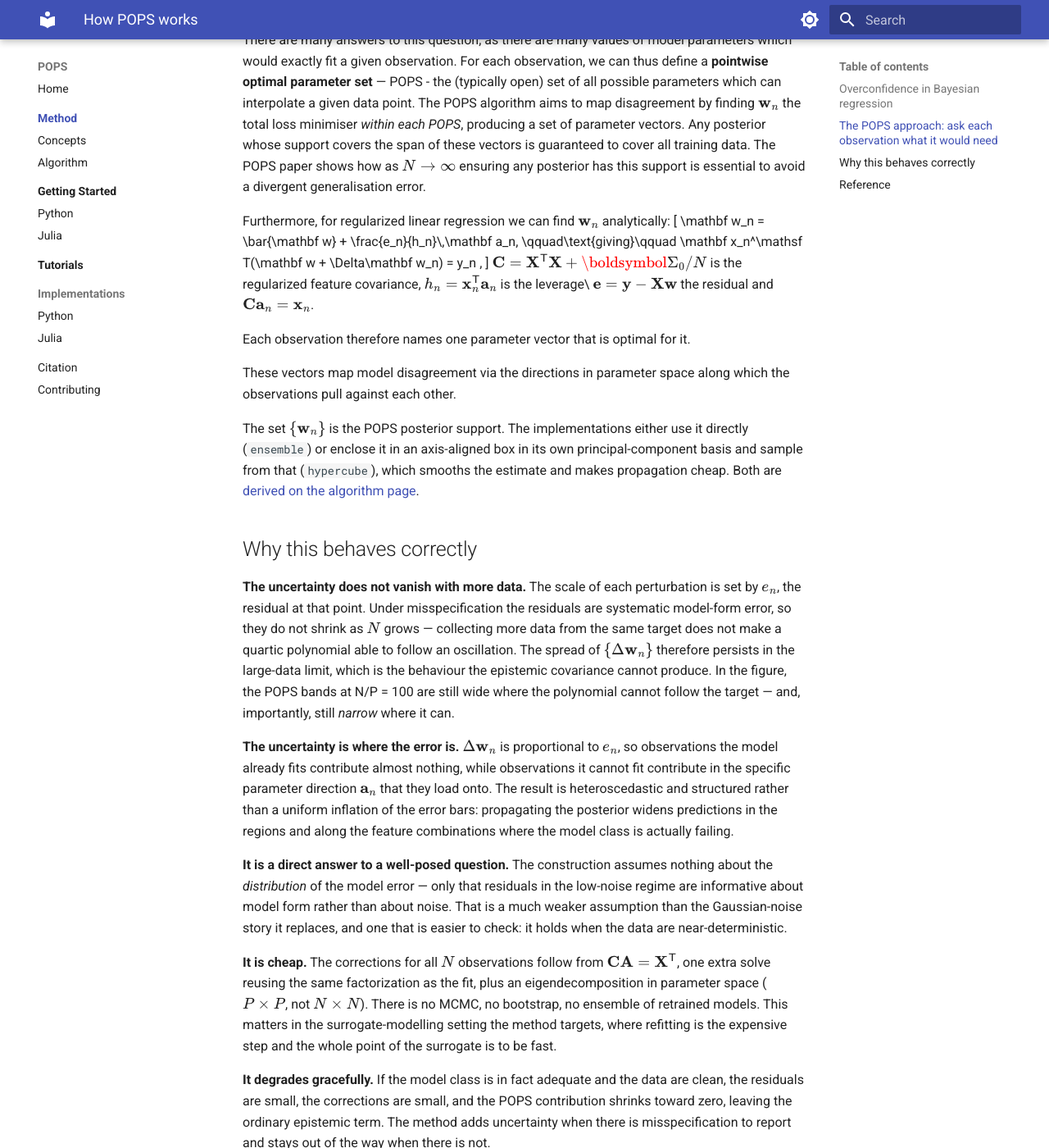
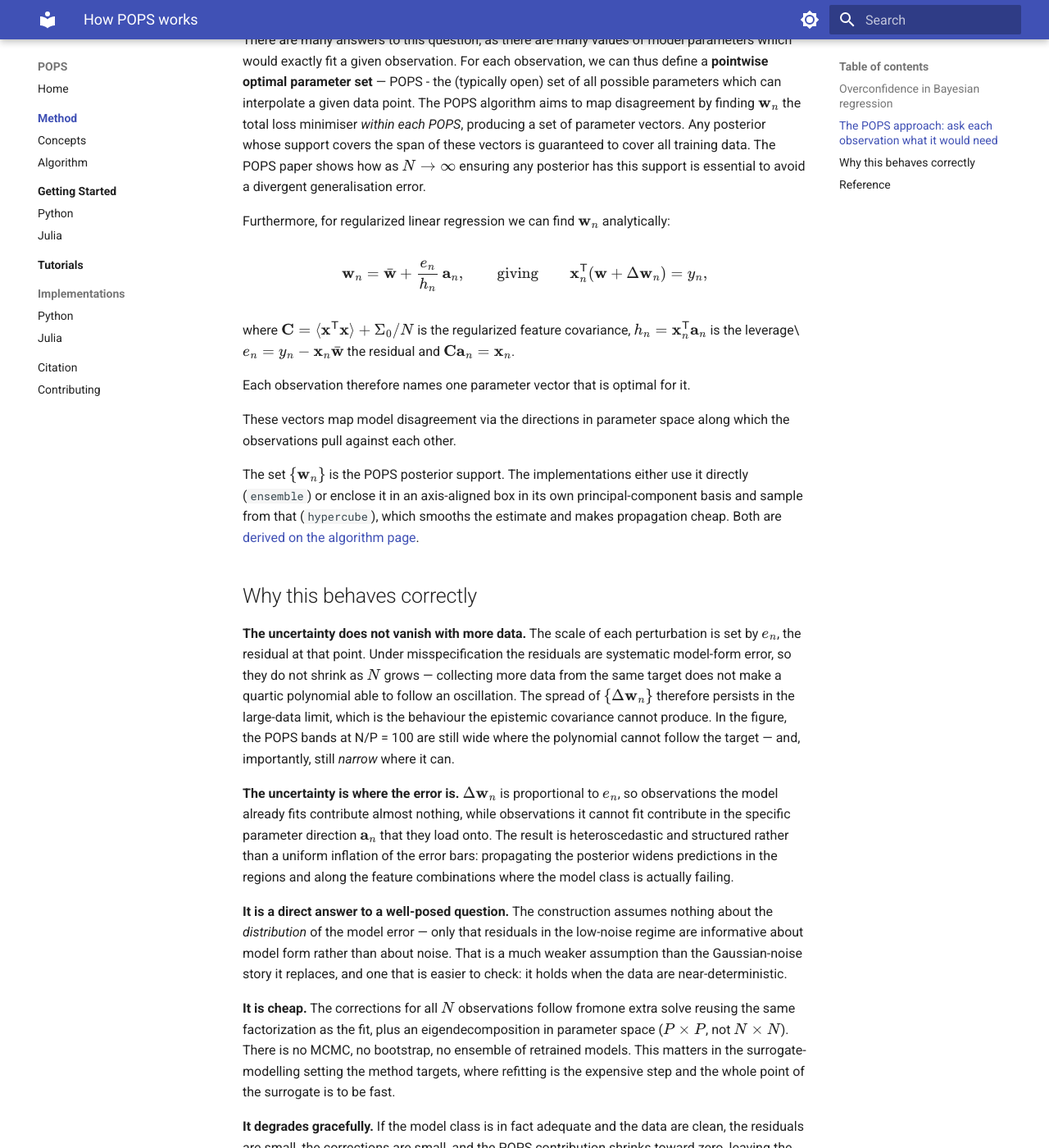
Before and after one commit to POPS-UQ/POPS-UQ.github.io, an MkDocs documentation site: the page built from docs/method/index.md, in a window 1280 px wide and 1400 px high, scrolled down 1445 px. Shown: the whole window at 82% size. Built offline with MkDocs 1.6.1 and Material for MkDocs 9.7.7, drawn with Linux system fonts in a browser that asks for light colours; some of the changed text lies outside the part shown.

Commit message:
Fix variable notation and clarify residual definitions
Corrected variable notation from 'X' to 'x' in mathematical expressions and clarified residual definitions.

```diff
--- a/docs/method/index.md
+++ b/docs/method/index.md
@@ -21,7 +21,7 @@ The approach returns a posterior over parameters with covariance
 
 \[
 {\bf\Sigma}_{\text{epistemic}}
-= \left( N\langle\mathbf X^\mathsf T\mathbf X\rangle + \lambda\mathbf I\right)^{-1},
+= \left( N\langle\mathbf x^\mathsf T\mathbf x\rangle + \lambda\mathbf I\right)^{-1},
 \]
 
 *If* the problem was specified, this would be correct: this is how much
@@ -39,11 +39,11 @@ many applications the question is wrong in two ways at once:
 
 - **The aleatoric noise is negligible.** Deterministic simulation output has no
   measurement noise worth speaking of. So the residual is not noise: it is
-  model-form error, a systematic and reproducible function of \(\mathbf X\).
+  model-form error, a systematic and reproducible function of \(\mathbf x\).
 
 Fit such data with a standard Bayesian method and the two failures compound.
 The estimator sees a large residual and attributes it to noise. Meanwhile
-\(\boldsymbol\Sigma_{\text{epistemic}}\) keeps shrinking, so the *parameter*
+\(\bf\Sigma_{\text{epistemic}}\) keeps shrinking, so the *parameter*
 uncertainty collapses even as the model stays systematically wrong. The top row
 of the figure on the [home page](../index.md) shows exactly this: at N/P = 100
 the Bayesian Ridge credible interval is tight and excludes the truth over most
@@ -71,14 +71,16 @@ cover all training data. The POPS paper shows how as \(N\to\infty\) ensuring any
 is essential to avoid a divergent generalisation error.
 
 Furthermore, for regularized linear regression we can find \(\mathbf w_n\) analytically:
+
 \[
 \mathbf w_n = \bar{\mathbf w} + \frac{e_n}{h_n}\,\mathbf a_n,
 \qquad\text{giving}\qquad
 \mathbf x_n^\mathsf T(\mathbf w + \Delta\mathbf w_n) = y_n ,
 \]
-\(\mathbf C = \mathbf X^\mathsf T\mathbf X + \boldsymbol\Sigma_0/N\) is the
+
+where \(\mathbf C = \langle \mathbf x^\mathsf T\mathbf x\rangle + \Sigma_0/N\) is the
 regularized feature covariance, \(h_n = \mathbf x_n^\mathsf T\mathbf a_n\) is the leverage\
- \(\mathbf e = \mathbf y - \mathbf X\mathbf w\)  the residual and \(\mathbf C\mathbf a_n = \mathbf x_n\).
+ \(e_n = y_n - \mathbf x_n\bar{\mathbf w}\)  the residual and \(\mathbf C\mathbf a_n = \mathbf x_n\).
 
 
 Each observation therefore names one parameter vector that is optimal for it.
@@ -118,8 +120,7 @@ the low-noise regime are informative about model form rather than about noise.
 That is a much weaker assumption than the Gaussian-noise story it replaces, and
 one that is easier to check: it holds when the data are near-deterministic.
 
-**It is cheap.** The corrections for all \(N\) observations follow from
-\(\mathbf C\mathbf A = \mathbf X^\mathsf T\), one extra solve reusing the same
+**It is cheap.** The corrections for all \(N\) observations follow fromone extra solve reusing the same
 factorization as the fit, plus an eigendecomposition in parameter space
 (\(P\times P\), not \(N\times N\)). There is no MCMC, no bootstrap, no ensemble
 of retrained models. This matters in the surrogate-modelling setting the method
```
